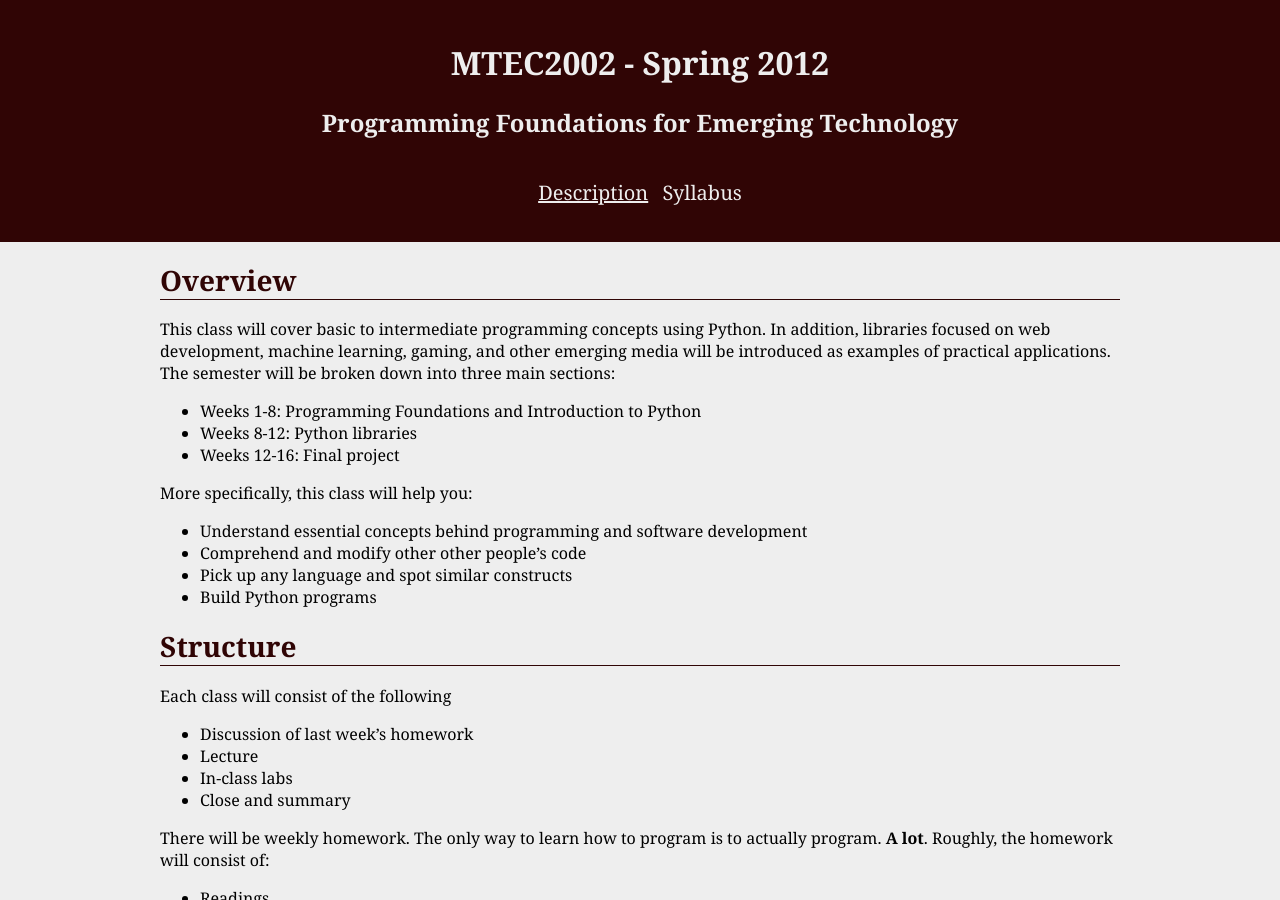
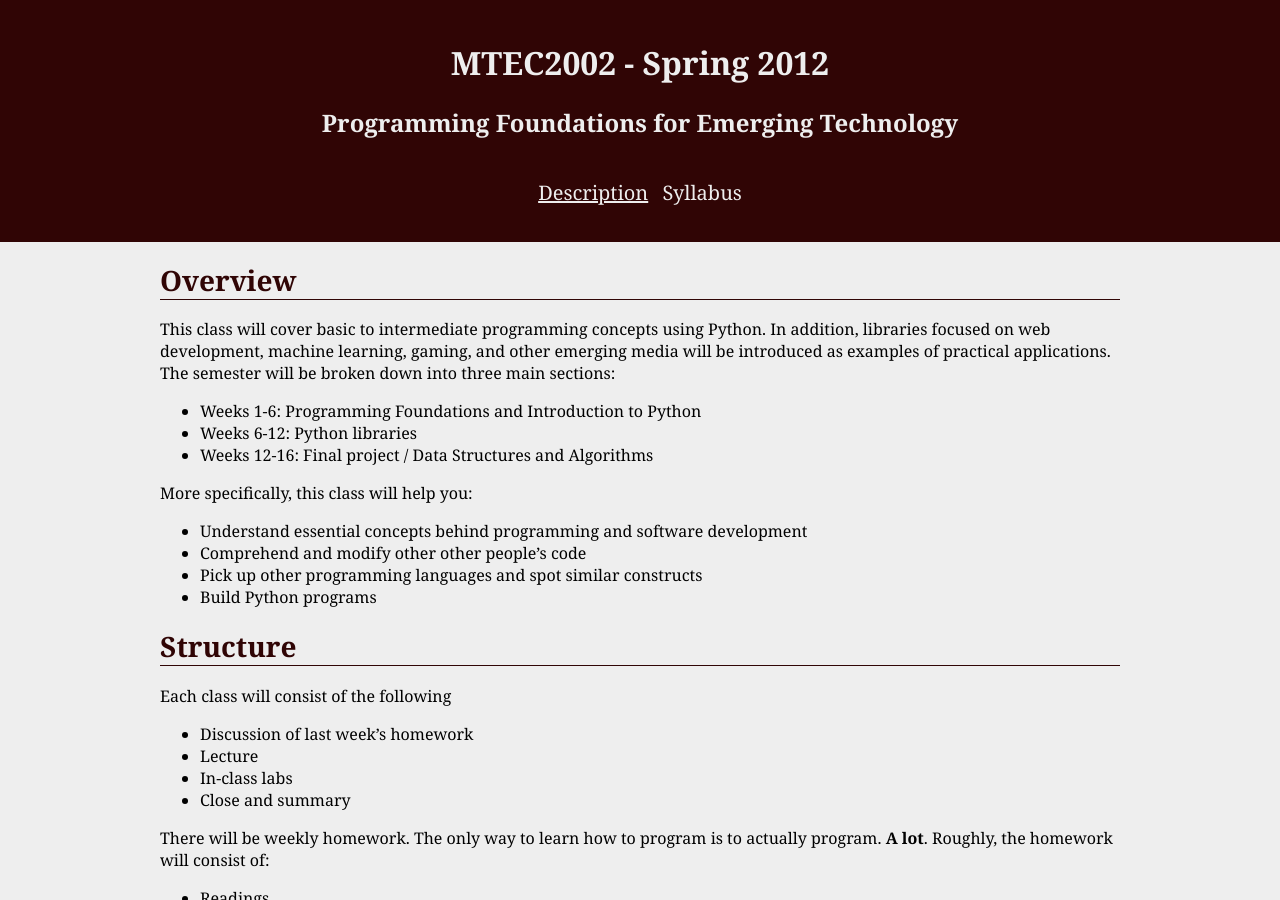
Before and after one commit to jversoza/MTEC2002, a Jekyll site: the page built from index.markdown, in a window 1280 px wide and 900 px high. Built offline with Jekyll 4.4.1, drawn with Linux system fonts in a browser that asks for light colours.

Commit message:
modified course description to fit new schedule

```diff
--- a/index.markdown
+++ b/index.markdown
@@ -7,14 +7,14 @@ Overview
 ====
 This class will cover basic to intermediate programming concepts using Python.  In addition, libraries focused on web development, machine learning, gaming, and other emerging media will be introduced as examples of practical applications.  The semester will be broken down into three main sections:
 
-* Weeks 1-8: Programming Foundations and Introduction to Python
-* Weeks 8-12: Python libraries
-* Weeks 12-16: Final project
+* Weeks 1-6: Programming Foundations and Introduction to Python
+* Weeks 6-12: Python libraries
+* Weeks 12-16: Final project / Data Structures and Algorithms
 
 More specifically, this class will help you:
 * Understand essential concepts behind programming and software development
 * Comprehend and modify other other people's code
-* Pick up any language and spot similar constructs
+* Pick up other programming languages and spot similar constructs
 * Build Python programs
 
 Structure
```
